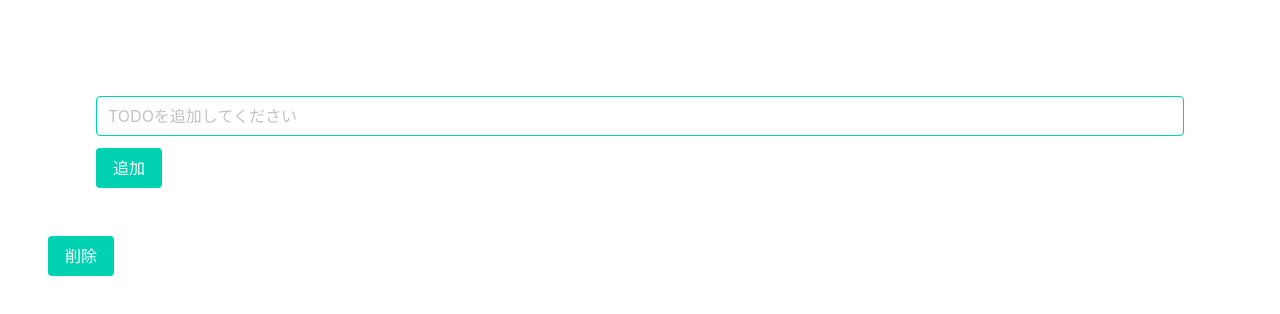
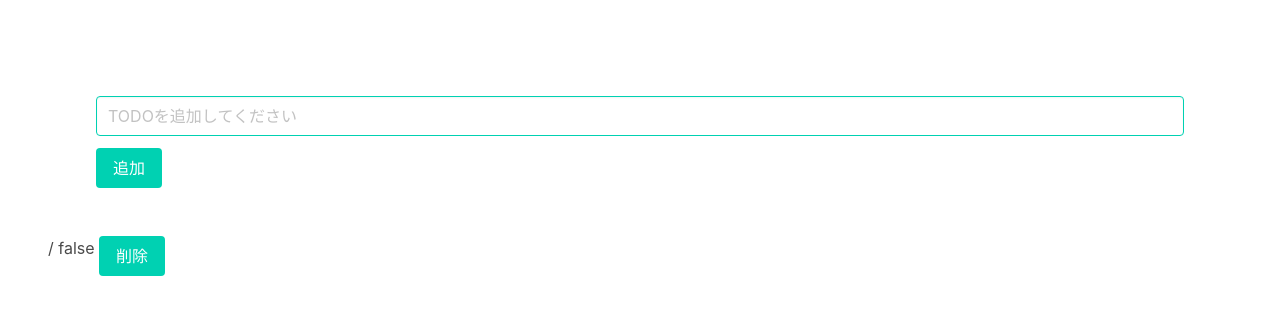
Before and after one commit to Shigeyuki-fukuda/todo_list, a Vue app: page / in a window 1280 px wide. Both pictures are taken after a click on the link "追加". Shown: the top 314 px of the page. Built offline with nearby package versions, Linux system fonts and the light colour scheme.

Commit message:
:metal: todoリストにパラメータを追加し、新規作成と削除を通常通り出来るようにした

```diff
--- a/src/App.vue
+++ b/src/App.vue
@@ -2,7 +2,7 @@
  <section class="section">
    <AddForm @addTodo="addTodo"></AddForm>
    <ul>
-     <TodoList @deleteTodo="deleteTodo" v-for="(todo, index) in todos"  v-bind:todo="{ list: todo, index: index }"></TodoList>
+     <TodoList @deleteTodo="deleteTodo" v-for="(todo, index) in todos"  v-bind:todo="{ name: todo.name, status: todo.status, index: index }"></TodoList>
    </ul>
   </section>
 </template>
@@ -22,7 +22,10 @@ export default {
   },
   methods: {
     addTodo (text) {
-      this.todos.push(text)
+      this.todos.push({
+        name: text.name,
+        status: false
+      })
     },
     deleteTodo (index) {
       this.todos.splice(index, 1)
--- a/src/components/AddForm.vue
+++ b/src/components/AddForm.vue
@@ -2,7 +2,7 @@
   <section class="section">
     <div class="field">
      <div class="control">
-      <input class="input is-primary" type="text" placeholder="TODOを追加してください" v-model="todo">
+      <input class="input is-primary" type="text" placeholder="TODOを追加してください" v-model="todo.name">
      </div>
     </div>
     <a class="button is-primary" @click="addTodo">追加</a>
@@ -13,7 +13,9 @@
   export default {
     name: 'addForm',
     data: function () {
-      return { todo: "" }
+      return {
+        todo: [ { name: "", status: false } ]
+      }
     },
     methods: {
       addTodo: function () {
--- a/src/components/TodoList.vue
+++ b/src/components/TodoList.vue
@@ -1,6 +1,7 @@
 <template>
   <li>
-    {{ todo.list }}
+    {{ todo.name }} /
+    {{ todo.status }}
     <a class="button is-primary" @click="deleteTodo">削除</a>
   </li>
 </template>
```
